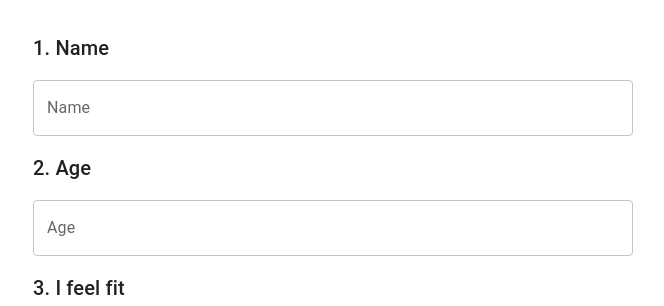
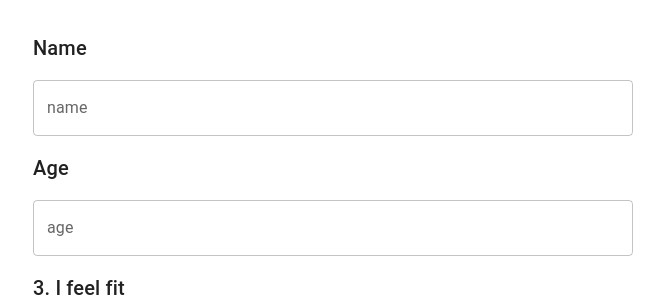
Before and after one commit to pdfusion/PDFusion_UI, a React (Vite) app: page / in a window 1280 px wide. Shown: the top 306 px of the page, without its empty margins (331-995 px from the left). Built offline with nearby package versions, Linux system fonts and the light colour scheme.

Commit message:
Create PDTextField component

```diff
--- a/src/Components/Questionnaire.tsx
+++ b/src/Components/Questionnaire.tsx
@@ -9,6 +9,7 @@ import {
   FormControlLabel,
   FormControl
 } from '@mui/material';
+import PDTextField from '../FormControls/PDTextField';
 
 const Questionnaire: React.FC = () => {
   const [formData, setFormData] = useState({
@@ -29,6 +30,7 @@ const Questionnaire: React.FC = () => {
   const handleSubmit = (event: React.FormEvent) => {
     event.preventDefault();
     setIsSubmitted(true);
+    console.log('sr log handleSubmit() >> formData:', formData);
   };
 
   const handleDownload = () => {
@@ -77,22 +79,20 @@ const Questionnaire: React.FC = () => {
       onSubmit={handleSubmit}
       sx={{ display: 'flex', flexDirection: 'column', gap: 2, width: 600 }}
     >
-      <Typography variant="h6">1. Name</Typography>
-      <TextField
-        label="Name"
-        variant="outlined"
+      <PDTextField
+        label={"name"}
+        caption={"Name"}
         value={formData.name}
-        onChange={handleChange('name')}
-        fullWidth
+        formData={formData}
+        setFormData={setFormData}
       />
 
-      <Typography variant="h6">2. Age</Typography>
-      <TextField
-        label="Age"
-        variant="outlined"
+      <PDTextField
+        label={"age"}
+        caption={"Age"}
         value={formData.age}
-        onChange={handleChange('age')}
-        fullWidth
+        formData={formData}
+        setFormData={setFormData}
       />
 
       <Typography variant="h6">3. I feel fit</Typography>
--- /dev/null
+++ b/src/FormControls/PDTextField.tsx
@@ -0,0 +1,50 @@
+import React, { useState, type JSX, type SetStateAction } from 'react';
+import {
+    Box,
+    TextField,
+    Typography
+} from '@mui/material';
+
+interface IPDTextField {
+    //Field label.
+    label: string,
+
+    //Field caption.
+    caption: string,
+
+    //Field value.
+    value: string,
+
+    //Form data.
+    formData: any,
+
+    //Function that sets formData.
+    setFormData: React.Dispatch<React.SetStateAction<any>>
+}
+
+const PDTextField = ({ label, caption, value, formData, setFormData }:IPDTextField): JSX.Element => {
+    const handleChange = (field: keyof typeof formData) => (
+        event: React.ChangeEvent<HTMLInputElement>
+      ) => {
+        setFormData({ ...formData, [field]: event.target.value });
+      };
+
+    return (
+        <Box
+            component="form"
+            onSubmit={() => {}}
+            sx={{ display: 'flex', flexDirection: 'column', gap: 2, width: 600 }}
+        >
+            <Typography variant="h6">{caption}</Typography>
+            <TextField
+            label={label}
+            variant="outlined"
+            value={value}
+            onChange={handleChange(label)}
+            fullWidth
+            />
+        </Box>
+    );
+};
+
+export default PDTextField;
```
